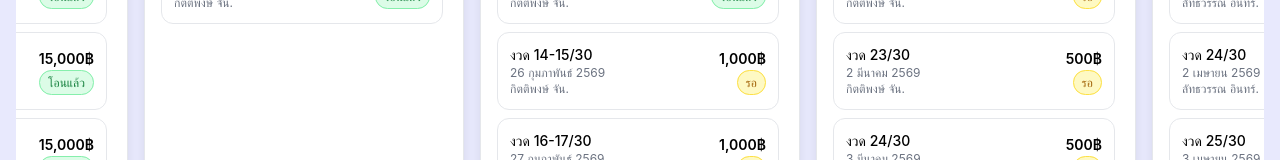
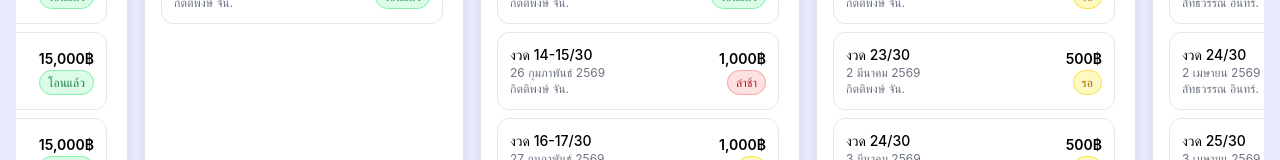
Before and after one commit to KittiArm/ktmyshop, a React (Vite) app: page / in a window 1280 px wide. Shown: the part 314-474 px from the top of the page. Built offline with nearby package versions, Linux system fonts and the light colour scheme.

Commit message:
更新 App.jsx

```diff
--- a/src/App.jsx
+++ b/src/App.jsx
@@ -78,7 +78,7 @@ const data = [
 				date: "26 กุมภาพันธ์ 2569",
 				name: "กิตติพงษ์ จัน.",
 				amount: 1000,
-				status: "รอ",
+				status: "ล่าช้า",
 			},
 			{
 				round: "16-17/30",
@@ -2026,6 +2026,7 @@ const data_balance = [
 			{ date: "2 ธันวาคม 2568", paid: 4500 },
 			{ date: "2 ธันวาคม 2568", paid: 500 },
 			{ date: "31 มกราคม 2569", paid: 500 },
+			{ date: "25 กุมภาพันธ์ 2569", paid: 1000 },
 		],
 	},
 	{
@@ -2133,6 +2134,8 @@ function getStatusColor(status) {
 	switch (status) {
 		case "โอนแล้ว":
 			return "bg-green-100 text-green-700 border-green-300";
+		case "ล่าช้า":
+			return "bg-red-100 text-red-700 border-red-300 animate-soft-blink";
 		case "รอ":
 			return "bg-yellow-100 text-yellow-700 border-yellow-300 animate-soft-blink";
 		default:
@@ -2164,7 +2167,7 @@ export default function App() {
 	const [selectedStatus, setSelectedStatus] = useState("all");
 
 	const monthOptions = data.map((item) => item.month);
-	const statusOptions = ["รอ", "โอนแล้ว"];
+	const statusOptions = ["รอ", "โอนแล้ว", "ล่าช้า"];
 
 	const filteredData =
 		selectedMonth === "all"
```
